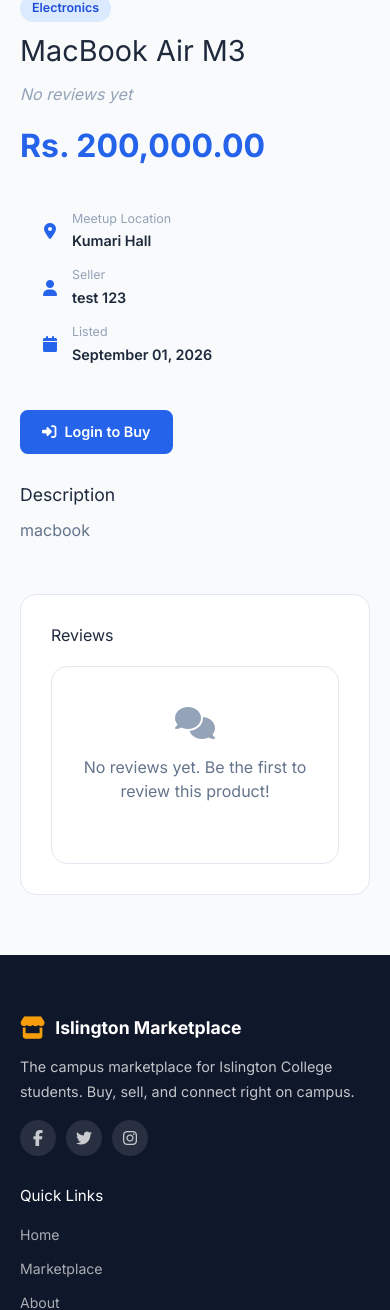
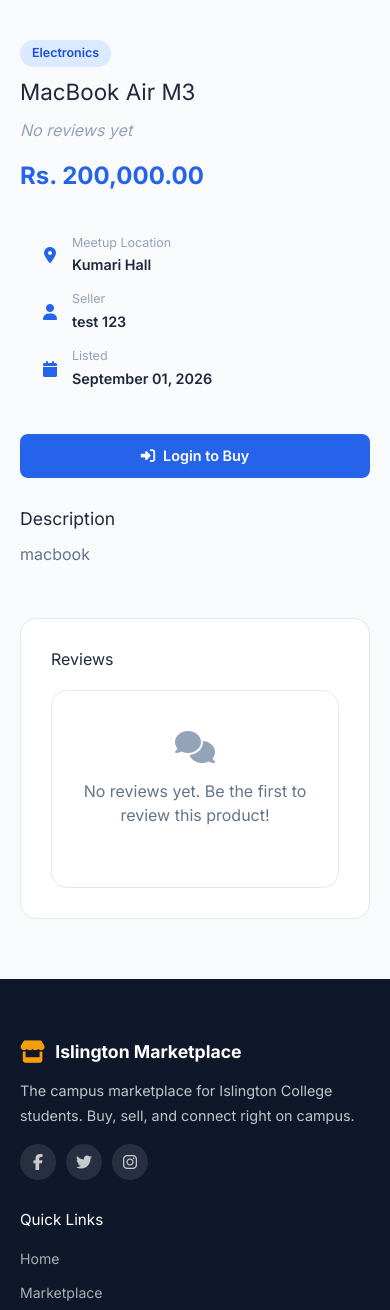
Before and after one commit to PramishDevkota/MarketPlace, a Django app: page /marketplace/product/36/ in a window 390 px wide. Shown: the part 540-1850 px from the top of the page. Run offline with Django 5.2, Linux system fonts and the light colour scheme; data comes from the database, SQL or seed files in the repository; some libraries are stand-ins or nearby versions; grey boxes are pictures that could not be loaded.

Commit message:
ui changes (responsiveness)

```diff
--- a/static/css/style.css
+++ b/static/css/style.css
@@ -52,6 +52,7 @@ body {
     min-height: 100vh;
     display: flex;
     flex-direction: column;
+    overflow-x: hidden;
 }
 
 a {
@@ -71,6 +72,7 @@ img {
 
 .main-content {
     flex: 1;
+    min-width: 0;
 }
 
 /* ---- TYPOGRAPHY ---- */
@@ -2482,6 +2484,14 @@ textarea.form-control {
         grid-template-columns: 1fr;
     }
 
+    .product-detail-image {
+        aspect-ratio: auto;
+    }
+
+    .product-detail-actions {
+        flex-wrap: wrap;
+    }
+
     .footer-grid {
         grid-template-columns: 1fr 1fr;
         gap: 30px;
@@ -2570,6 +2580,23 @@ textarea.form-control {
         text-align: center;
     }
 
+    .product-detail-actions {
+        flex-direction: column;
+    }
+
+    .product-detail-actions .btn {
+        width: 100%;
+        justify-content: center;
+    }
+
+    .page-container {
+        padding-top: 80px;
+    }
+
+    .footer {
+        width: 100%;
+    }
+
     .section-header {
         flex-direction: column;
         gap: 10px;
@@ -2619,6 +2646,14 @@ textarea.form-control {
 
     .hero-title-main {
         font-size: 1.6rem;
+    }
+
+    .product-detail-title {
+        font-size: 1.4rem;
+    }
+
+    .product-detail-price {
+        font-size: 1.5rem;
     }
 
     .products-grid {
```
